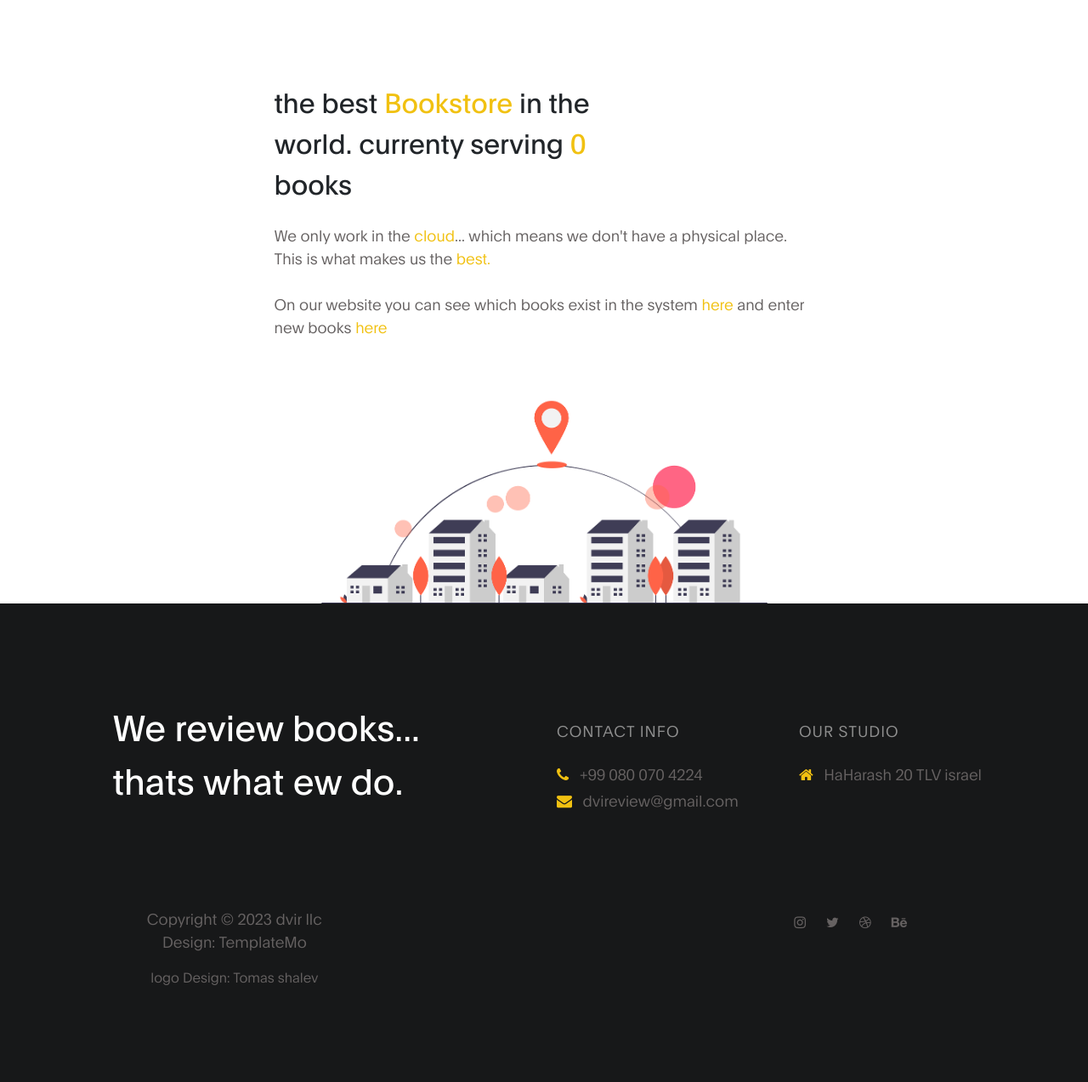
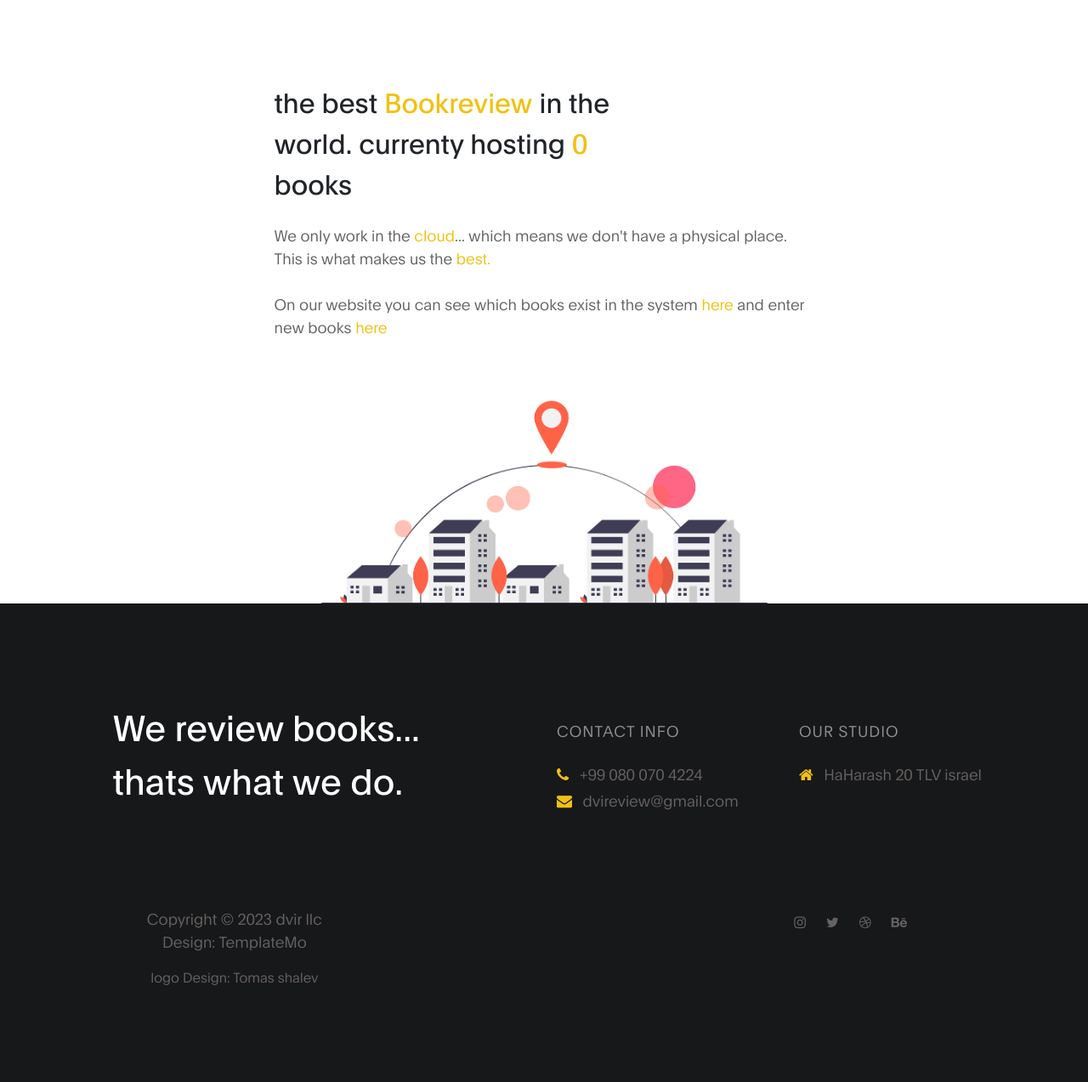
Before and after one commit to dvir-pashut/Devops-portfolio, a Flask app: page / in a window 1280 px wide. Shown: the part 576-1849 px from the top of the page at 85% size. Run offline with Flask 2, Linux system fonts and the light colour scheme; data that the repository does not hold is empty.

Commit message:
fixing the infra

```diff
--- a/templates/contact.html
+++ b/templates/contact.html
@@ -68,7 +68,7 @@ https://templatemo.com/tm-538-digital-trend
 
                     <div class="col-lg-6 mx-auto col-md-7 col-12 py-5 mt-5 text-center" data-aos="fade-up">
 
-                      <h1 class="mb-4">Hey there, Let's <strong>talk</strong> about <strong>booooooooooooooooooksssssss</strong></h1>
+                      <h1 class="mb-4">Hey there, Let's <strong>talk</strong> about <strong>books</strong></h1>
 
                       <p>or email us at <a href="mailto:Dvireview@gmail.com">Dvireview@gmail.com</a></p>
                     </div>
@@ -119,7 +119,7 @@ https://templatemo.com/tm-538-digital-trend
         <div class="row">
 
           <div class="col-lg-5 mx-lg-auto col-md-8 col-10">
-            <h1 class="text-white" data-aos="fade-up" data-aos-delay="100">We review books... thats what ew do.</h1>
+            <h1 class="text-white" data-aos="fade-up" data-aos-delay="100">We review books... thats what we do.</h1>
           </div>
 
           <div class="col-lg-3 col-md-6 col-12" data-aos="fade-up" data-aos-delay="200">
--- a/templates/edit-book.html
+++ b/templates/edit-book.html
@@ -120,7 +120,7 @@ https://templatemo.com/tm-538-digital-trend
           <div class="row">
 
             <div class="col-lg-5 mx-lg-auto col-md-8 col-10">
-              <h1 class="text-white" data-aos="fade-up" data-aos-delay="100">We review books... thats what ew do.</h1>
+              <h1 class="text-white" data-aos="fade-up" data-aos-delay="100">We review books... thats what we do.</h1>
             </div>
 
             <div class="col-lg-3 col-md-6 col-12" data-aos="fade-up" data-aos-delay="200">
--- a/templates/enter-book.html
+++ b/templates/enter-book.html
@@ -117,7 +117,7 @@ https://templatemo.com/tm-538-digital-trend
           <div class="row">
 
             <div class="col-lg-5 mx-lg-auto col-md-8 col-10">
-              <h1 class="text-white" data-aos="fade-up" data-aos-delay="100">We review books... thats what ew do.</h1>
+              <h1 class="text-white" data-aos="fade-up" data-aos-delay="100">We review books... thats what we do.</h1>
             </div>
 
             <div class="col-lg-3 col-md-6 col-12" data-aos="fade-up" data-aos-delay="200">
--- a/templates/get-books.html
+++ b/templates/get-books.html
@@ -117,7 +117,7 @@ https://templatemo.com/tm-538-digital-trend
               <div class="row">
 
                 <div class="col-lg-5 mx-lg-auto col-md-8 col-10">
-                  <h1 class="text-white" data-aos="fade-up" data-aos-delay="100">We review books... thats what ew do.</h1>
+                  <h1 class="text-white" data-aos="fade-up" data-aos-delay="100">We review books... thats what we do.</h1>
                 </div>
 
                 <div class="col-lg-3 col-md-6 col-12" data-aos="fade-up" data-aos-delay="200">
--- a/templates/index.html
+++ b/templates/index.html
@@ -95,7 +95,7 @@ https://templatemo.com/tm-538-digital-trend
                     <div class="col-lg-7 mx-auto col-md-10 col-12">
                         <div class="about-info">
 
-                              <h2 class="mb-4" data-aos="fade-up">the best <strong>Bookstore</strong> in the world. currenty serving <strong>{{count}}</strong> books </h2>
+                              <h2 class="mb-4" data-aos="fade-up">the best <strong>Bookreview</strong> in the world. currenty hosting <strong>{{count}}</strong> books </h2>
 
                               <p class="mb-0" data-aos="fade-up">We only work in the <strong>cloud</strong>... which means we don't have a physical place.
                                 This is what makes us the <strong>best.</strong>
@@ -117,7 +117,7 @@ https://templatemo.com/tm-538-digital-trend
         <div class="row">
 
           <div class="col-lg-5 mx-lg-auto col-md-8 col-10">
-            <h1 class="text-white" data-aos="fade-up" data-aos-delay="100">We review books... thats what ew do.</h1>
+            <h1 class="text-white" data-aos="fade-up" data-aos-delay="100">We review books... thats what we do.</h1>
           </div>
 
           <div class="col-lg-3 col-md-6 col-12" data-aos="fade-up" data-aos-delay="200">
--- a/templates/project-detail.html
+++ b/templates/project-detail.html
@@ -145,7 +145,7 @@ https://templatemo.com/tm-538-digital-trend
         <div class="row">
 
           <div class="col-lg-5 mx-lg-auto col-md-8 col-10">
-            <h1 class="text-white" data-aos="fade-up" data-aos-delay="100">We review books... thats what ew do.</h1>
+            <h1 class="text-white" data-aos="fade-up" data-aos-delay="100">We review books... thats what we do.</h1>
           </div>
 
           <div class="col-lg-3 col-md-6 col-12" data-aos="fade-up" data-aos-delay="200">
```
